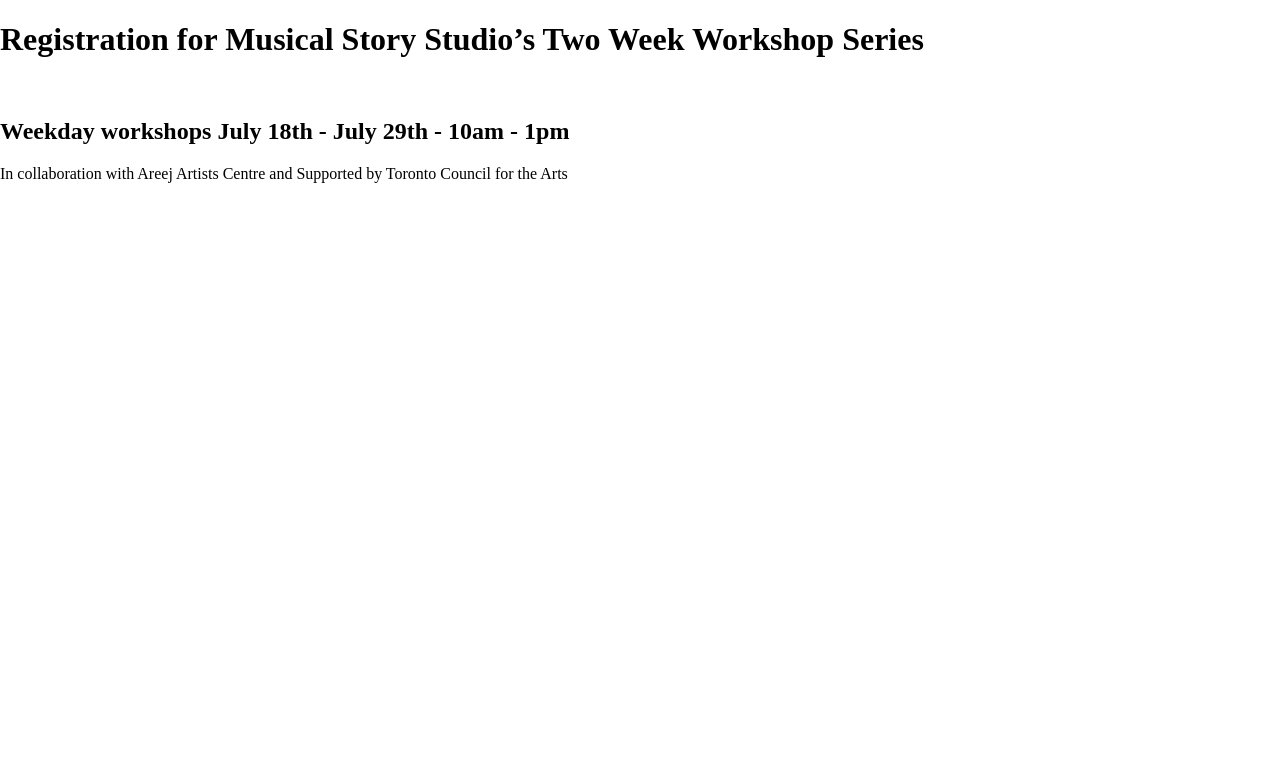
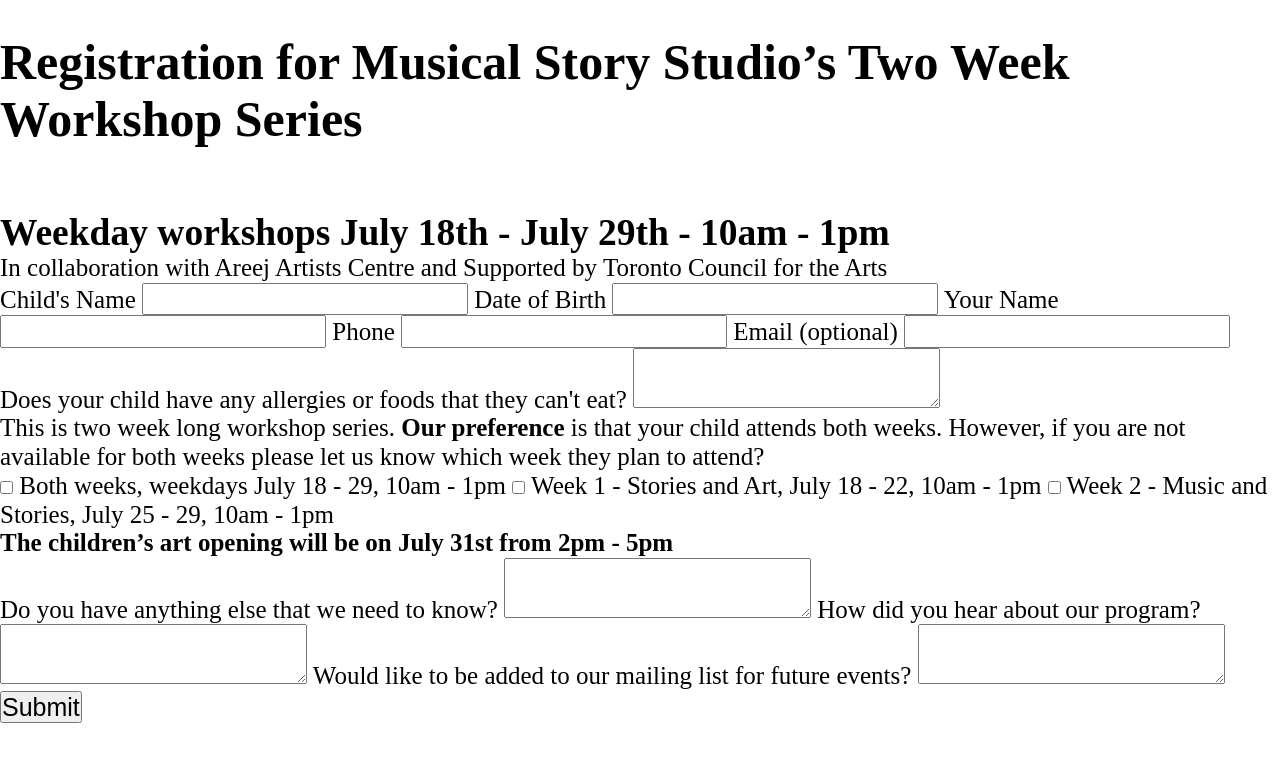
Before and after one commit to Thistle-Strum/mss-form, a plain HTML site: page index.html in a window 1280 px wide. Drawn offline with Linux system fonts and the light colour scheme.

Commit message:
updated html

```diff
--- a/index.html
+++ b/index.html
@@ -20,9 +20,38 @@
             <h2> Weekday workshops July 18th - July 29th - 10am - 1pm</h2>
             <p>In collaboration with Areej Artists Centre and Supported by Toronto Council for the Arts</p>
 
-            <form action="">
+            <form form action="https://formsubmit.co/daviddbenitez@gmail.com" method="POST">
+                <label for="childsName">Child's Name</label>
+                <input type="text" for="childsName">
+                <label for="dob">Date of Birth</label>
+                <input type="text" for="dob">
+                <label for="parentsName">Your Name</label>
+                <input type="text" for="parentsName">
+                <label for="phone">Phone</label>
+                <input type="text" for="phone">
+                <label for="email">Email (optional)</label>
+                <input type="text" for="email">
+                <label for="email">Does your child have any allergies or foods that they can't eat?</label>
+                <textarea></textarea>
 
-
+            <p>This is two week long workshop series. <strong>Our
+                preference</strong> is that your child attends both weeks. However, if you are not available for both weeks please let us know which week they plan to attend?</p>
+            <input type="checkbox" for="checkbox1">
+            <label for="checkbox1">Both weeks, weekdays July 18 - 29, 10am - 1pm</label>
+            <input type="checkbox" for="checkbox1">
+            <label for="checkbox1">Week 1 - Stories and Art,  July 18 - 22, 10am - 1pm</label>
+            <input type="checkbox" for="checkbox1">
+            <label for="checkbox1">Week 2 - Music and Stories, July 25 - 29, 10am - 1pm</label>
+            <p><strong>The children’s art opening will be on July 31st from 2pm - 5pm</strong></p>
+            <label for="">Do you have anything else that we need to know?</label>
+            <textarea></textarea>
+            <label for="">How did you hear about our program?</label>
+            <textarea></textarea>
+            <label for="">Would like to be added to our mailing list for future events?
+            </label>
+            <textarea></textarea>
+            <button>Submit
+            </button>
             </form>
         </div>
     </header>
--- a/styles.css
+++ b/styles.css
@@ -7,3 +7,19 @@ html { -moz-box-sizing: border-box; -webkit-box-sizing: border-box; box-sizing:
 *, *:before, *:after {box-sizing: inherit}
 
 .sr-only { position: absolute; width: 1px; height: 1px; margin: -1px; border: 0; padding: 0; white-space: nowrap; clip-path: inset(100%); clip: rect(0 0 0 0); overflow: hidden;}
+
+* {
+    margin: 0;
+    padding: 0;
+}
+
+html,
+body {
+    font-size: 125%;
+}
+
+
+input {
+    flex-direction: column;
+    align-items: left;
+}
```
